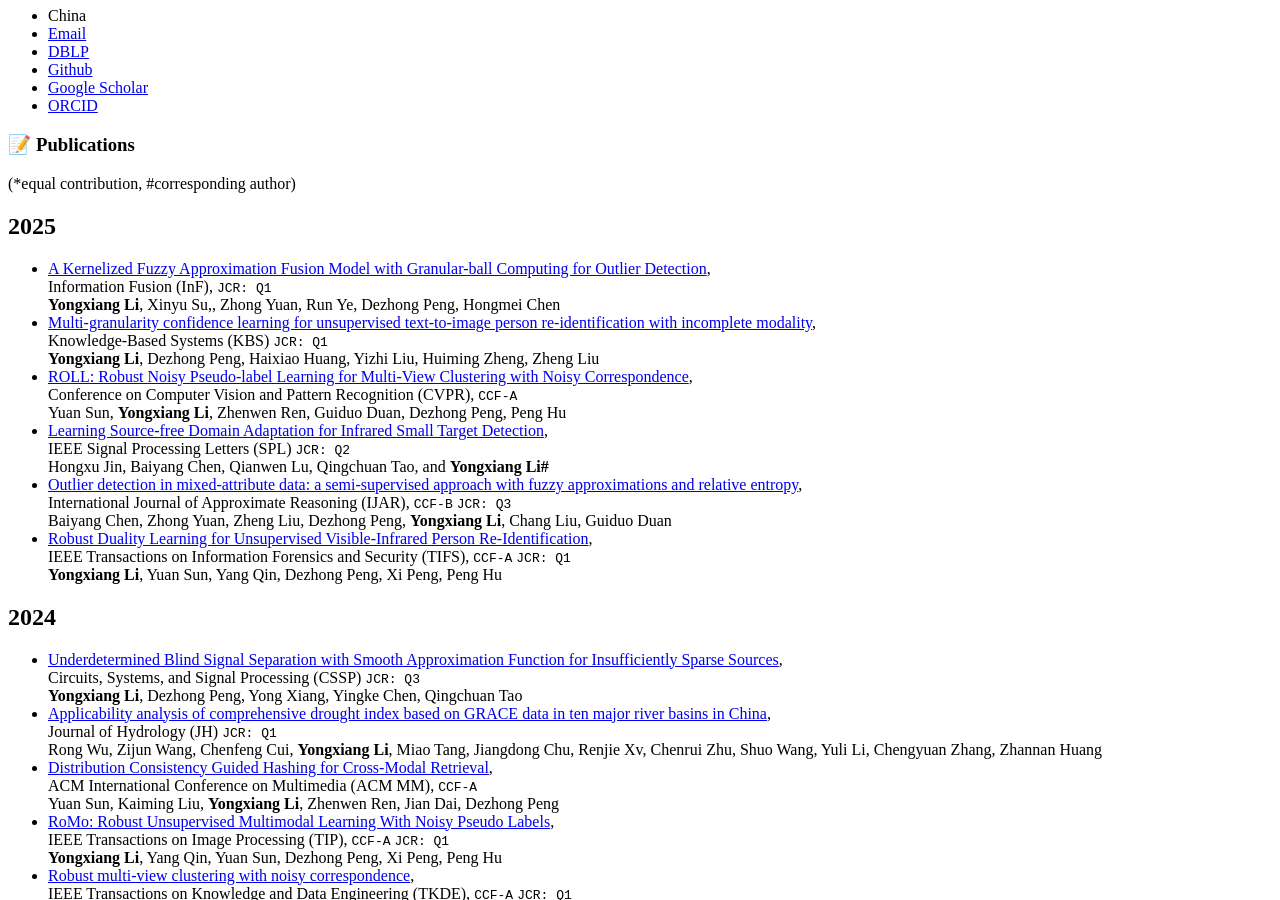
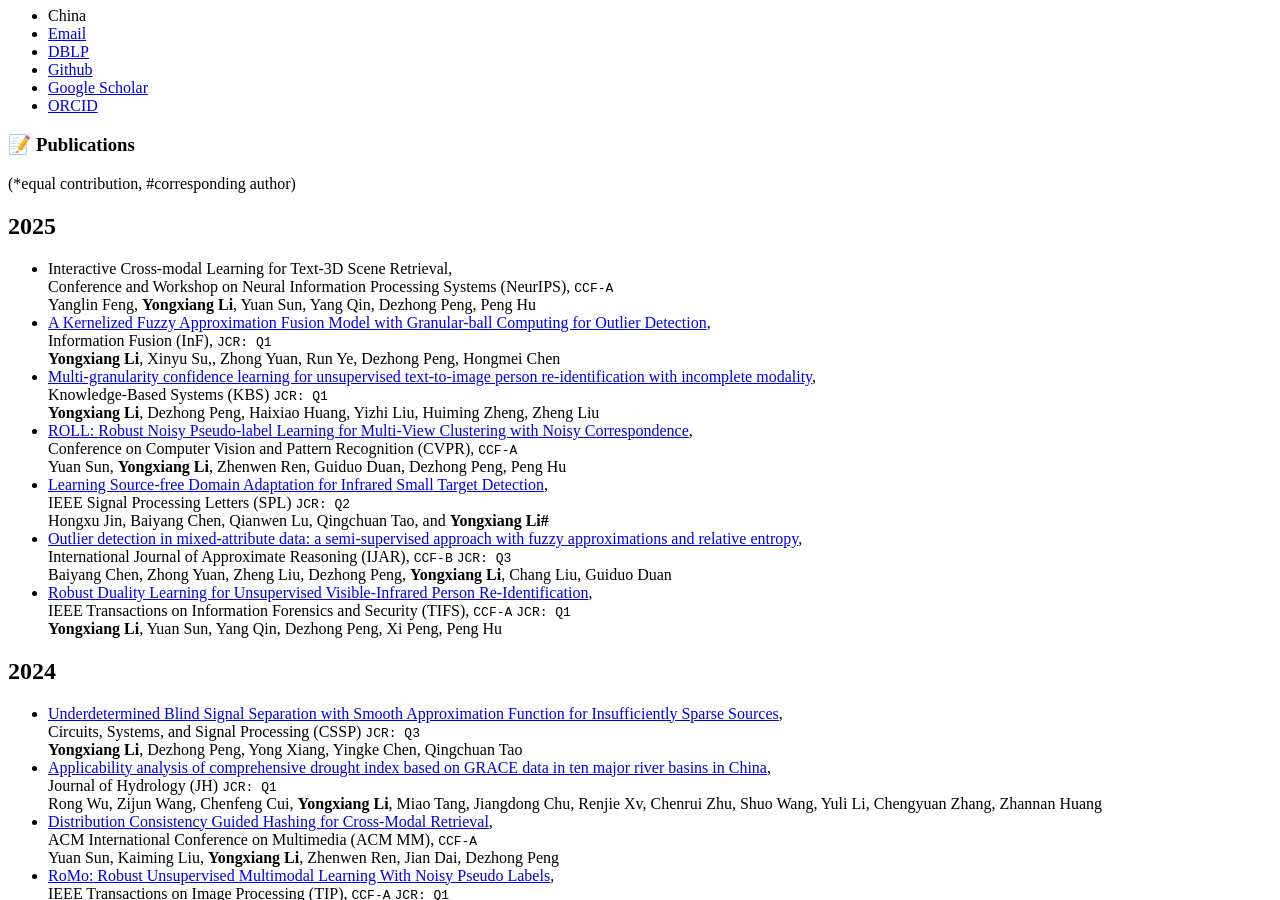
Before and after one commit to LYXRhythm/liyongxiang.github.io, a Jekyll site: the page built from _pages/includes/pub.md, in a window 1280 px wide and 900 px high, scrolled down 632 px. Built offline with Jekyll 4.4.1, drawn with Linux system fonts in a browser that asks for light colours; our own code applies the rules of GitHub Pages for plain Markdown files.

Commit message:
Update pub.md

```diff
--- a/_pages/includes/pub.md
+++ b/_pages/includes/pub.md
@@ -3,6 +3,7 @@
 (*equal contribution, #corresponding author)
 
 ## 2025
+- Interactive Cross-modal Learning for Text-3D Scene Retrieval, <br> Conference and Workshop on Neural Information Processing Systems (NeurIPS), `CCF-A` <br> Yanglin Feng, **Yongxiang Li**, Yuan Sun, Yang Qin, Dezhong Peng, Peng Hu
 - [A Kernelized Fuzzy Approximation Fusion Model with Granular-ball Computing for Outlier Detection](https://www.sciencedirect.com/science/article/pii/S1566253525007729), <br> Information Fusion (InF), `JCR: Q1` <br> **Yongxiang Li**, Xinyu Su,, Zhong Yuan, Run Ye, Dezhong Peng, Hongmei Chen
 - [Multi-granularity confidence learning for unsupervised text-to-image person re-identification with incomplete modality](https://www.sciencedirect.com/science/article/abs/pii/S095070512500351X), <br> Knowledge-Based Systems (KBS) `JCR: Q1` <br> **Yongxiang Li**, Dezhong Peng, Haixiao Huang, Yizhi Liu, Huiming Zheng, Zheng Liu
 - [ROLL: Robust Noisy Pseudo-label Learning for Multi-View Clustering with Noisy Correspondence](https://openaccess.thecvf.com/content/CVPR2025/html/Sun_ROLL_Robust_Noisy_Pseudo-label_Learning_for_Multi-View_Clustering_with_Noisy_CVPR_2025_paper.html), <br> Conference on Computer Vision and Pattern Recognition (CVPR), `CCF-A` <br> Yuan Sun, **Yongxiang Li**, Zhenwen Ren, Guiduo Duan, Dezhong Peng, Peng Hu
```
